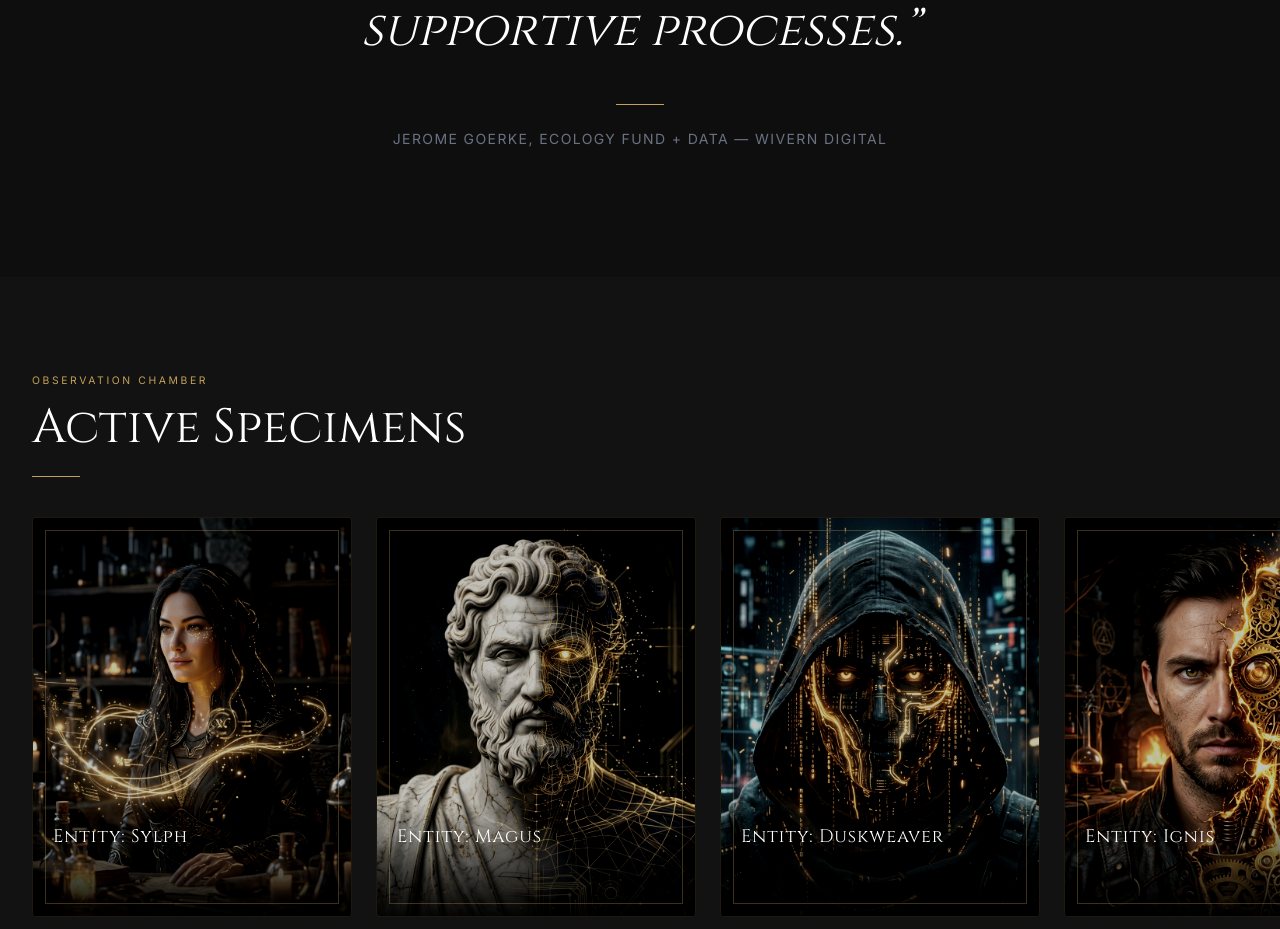
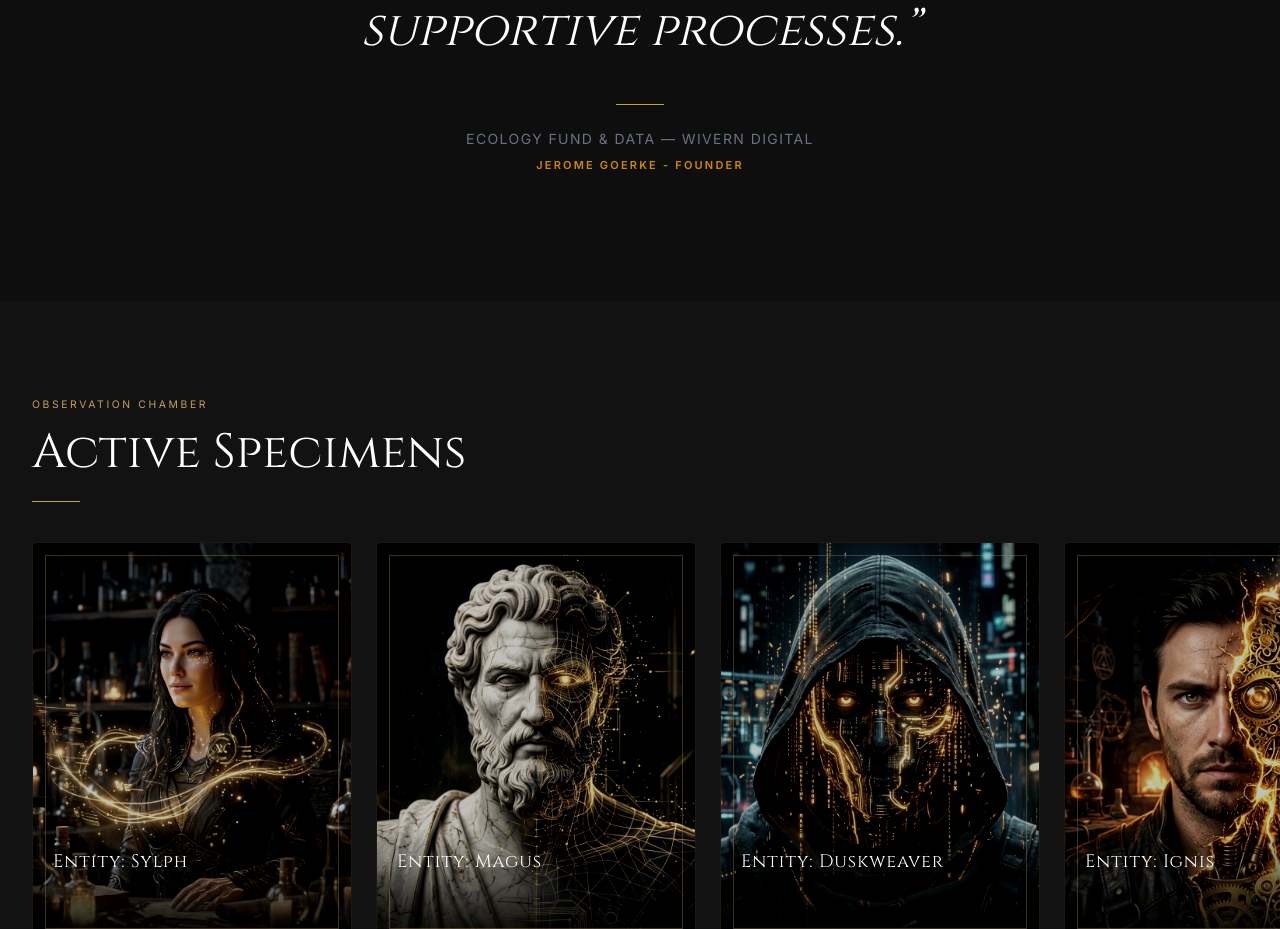
Before and after one commit to ugurturkcan/wivern_digital, a Next.js app in the folder frontend/: page / in a window 1280 px wide. Shown: the part 2960-3889 px from the top of the page. Built offline with nearby package versions, Linux system fonts and the light colour scheme.

Commit message:
fix(copy): update ecology fund text and add founder signature

```diff
--- a/frontend/src/app/page.tsx
+++ b/frontend/src/app/page.tsx
@@ -338,7 +338,8 @@ export default function HomePage() {
               &ldquo;As the web becomes an AI-shaped dreamscape, our guild remains committed to ethical creation, transparent and fair collaboration, and resource-supportive processes.&rdquo;
             </blockquote>
             <div className="gold-line mx-auto mb-6" />
-            <p className="text-gray-500 text-sm tracking-widest uppercase">Jerome Goerke, Ecology Fund + Data &mdash; Wivern Digital</p>
+            <p className="text-gray-500 text-sm tracking-widest uppercase mb-2">Ecology Fund &amp; Data &mdash; Wivern Digital</p>
+            <p className="text-yellow-600 text-[11px] tracking-[0.2em] uppercase font-semibold">Jerome Goerke - Founder</p>
           </div>
         </motion.section>
 
```
